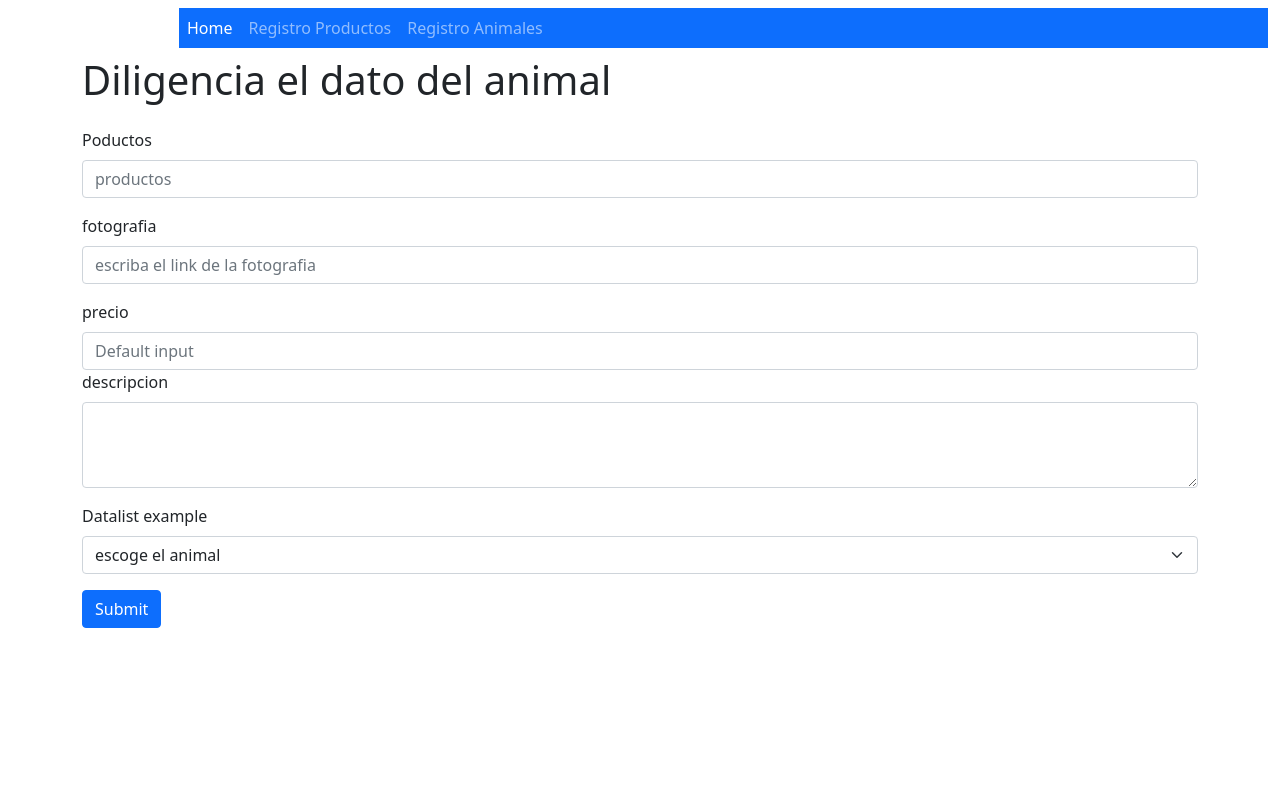
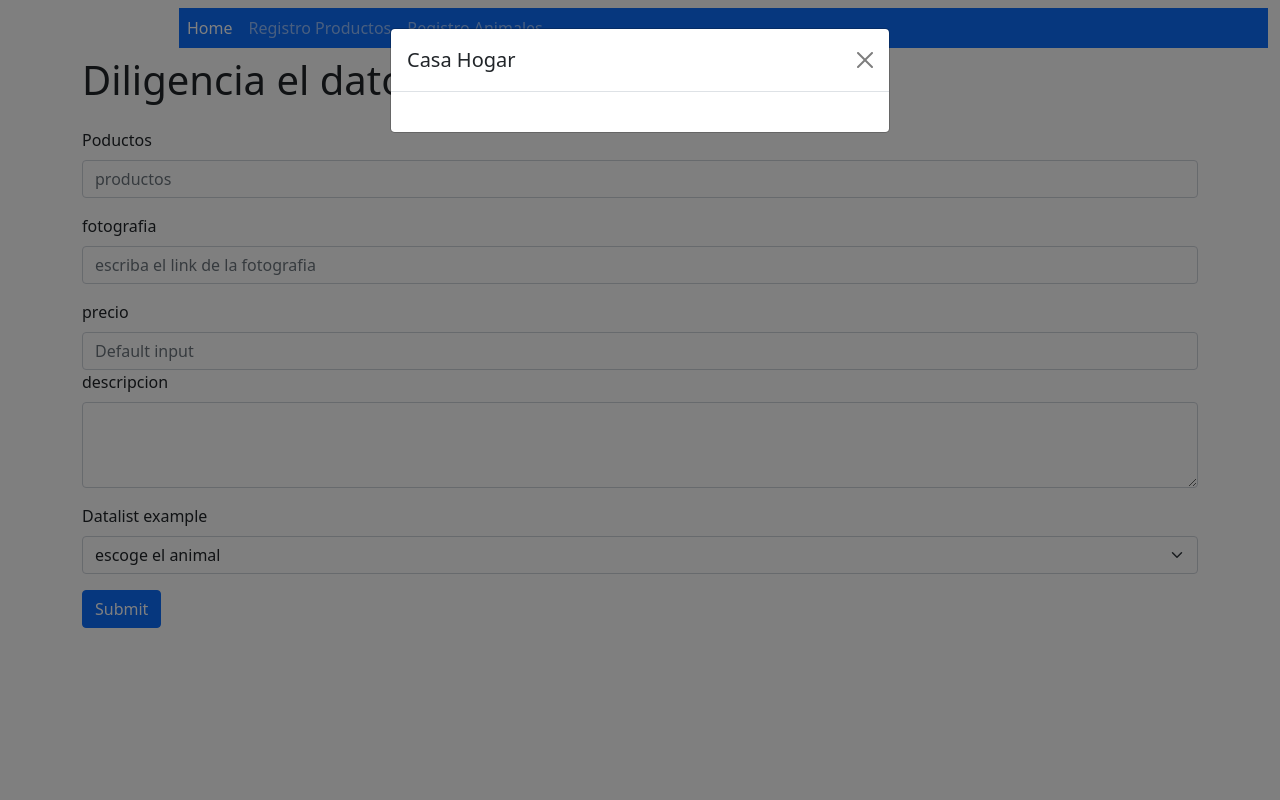
Before and after one commit to julianvelezzapata/casaHogar, a CodeIgniter 4 app: the page made by app/Views/resgistroProductos.php in a window 1280 px wide. Run offline with PHP 8.4 and a stand-in for CodeIgniter, Linux system fonts and the light colour scheme; the template is opened without the code that fills it, so the values that code supplies are empty; some libraries are stand-ins or nearby versions; some web fonts are replaced.

Commit message:
creo un modal que servira para enviar validacion del formulario
mediante un modal de boostrap

```diff
--- a/app/Controllers/Productos.php
+++ b/app/Controllers/Productos.php
@@ -18,9 +18,11 @@
         $tipo= $this->request->getPost("tipo"); // traigo el valor que llame name="tipo" del formulario
       // PASO 2: VALIDO QUE LLEGO
       if($this->validate('producto')){  // this operador fecha para acceder al metodo cuando lo uso pongo el nombre de la variable o clase producto
-          echo("todo bien ");
+        echo("bien");
       }else {
-        echo("tienes datos pendientes");
+
+        $mensaje="tienes datos pendientes";
+          return redirect()->to(site_url('/productos/registro'))->with('mensaje',$mensaje);
       }
       //PASO3: crear un arreglo asociativo con los datos anteriores
         $datos=array(
--- a/app/Views/resgistroProductos.php
+++ b/app/Views/resgistroProductos.php
@@ -80,7 +80,25 @@
         </form>
     </div>
 
-<script src="https://kit.fontawesome.com/7b642ec699.js" crossorigin="anonymous"></script>
+
+	<section>
+	<?php if(session('mensaje')):?>
+		<div class="modal fade" id="modalrespuesta" tabindex="-1" >
+			<div class="modal-dialog">
+					<div class="modal-content">
+					<div class="modal-header fondoPrincipal">
+						<h5 class="modal-title" >Casa Hogar</h5>
+						<button type="button" class="btn-close" data-bs-dismiss="modal" aria-label="Close"></button>
+					</div>
+					<div class="modal-body">
+						<h5><?=  session('mensaje')?></h5>
+			</div>
+		</div>
+    <?php endif ?>
+
+	</section>
+    <script type="module" src="<?=base_url('public/js/lanzarmodal.js') ?>"></script>
+    <script src="https://kit.fontawesome.com/7b642ec699.js" crossorigin="anonymous"></script>
 	<script src="https://cdn.jsdelivr.net/npm/bootstrap@5.1.1/dist/js/bootstrap.bundle.min.js" integrity="sha384-/bQdsTh/da6pkI1MST/rWKFNjaCP5gBSY4sEBT38Q/9RBh9AH40zEOg7Hlq2THRZ" crossorigin="anonymous"></script>
 </body>
 </html>
--- /dev/null
+++ b/public/js/lanzarmodal.js
@@ -0,0 +1,2 @@
+let Modal = new bootstrap.Modal(document.getElementById('modalrespuesta'));
+Modal.show();
```
